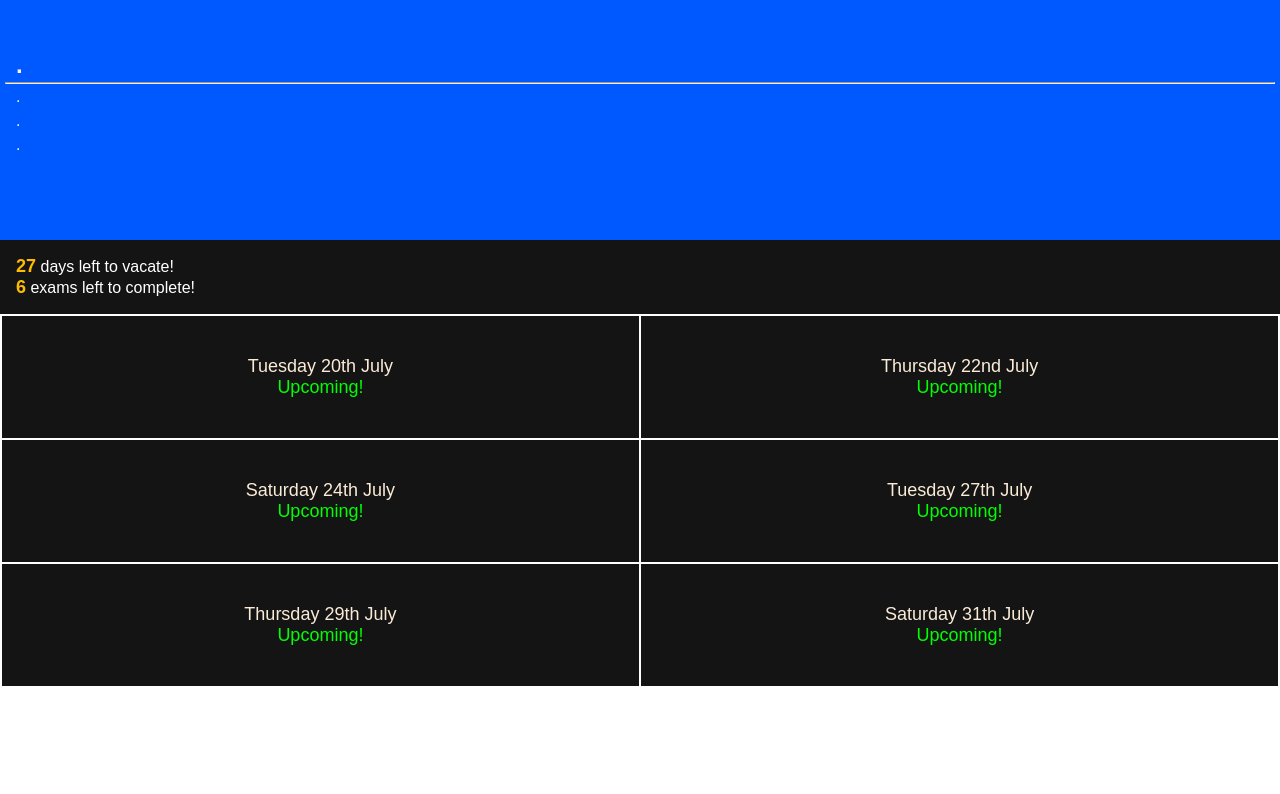
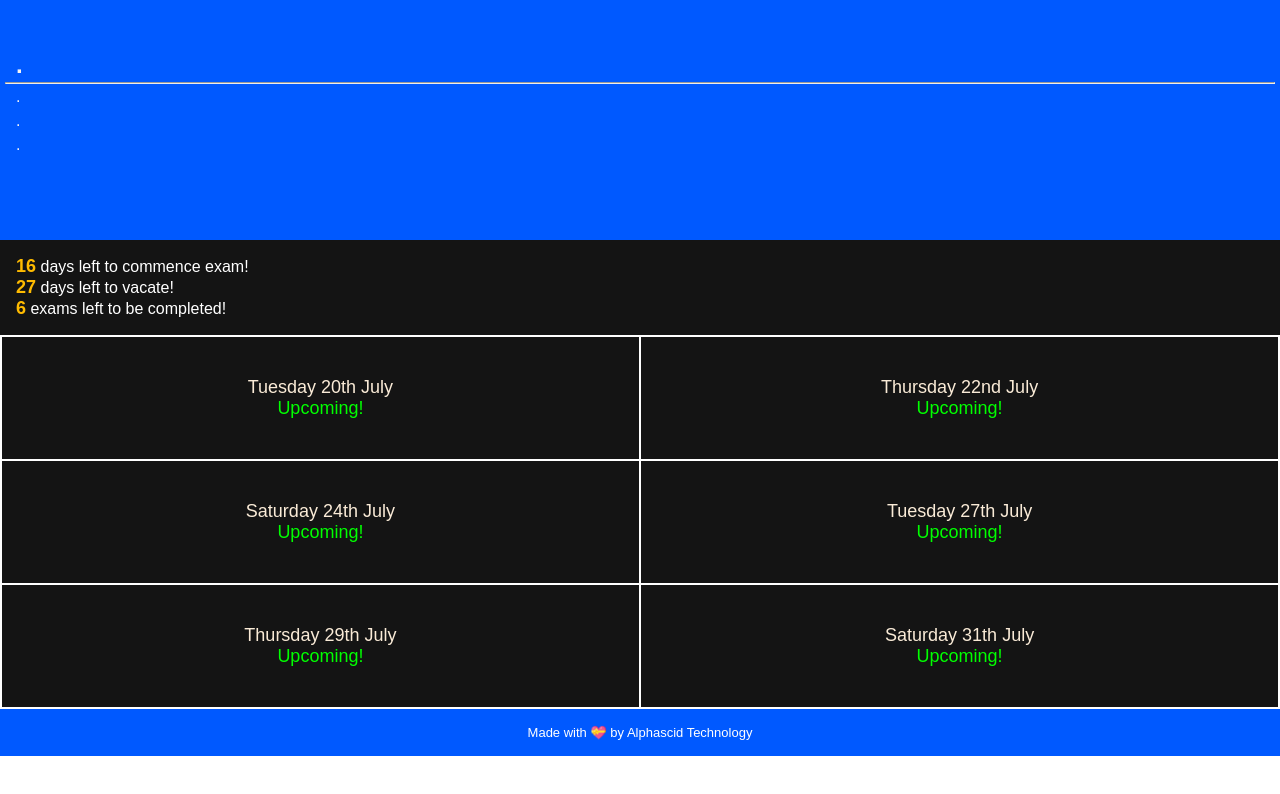
Before and after one commit to ercodr/exam, a plain HTML site: page index.html in a window 1280 px wide. Drawn offline with Linux system fonts and the light colour scheme.

Commit message:
Add files via upload

```diff
--- a/index.css
+++ b/index.css
@@ -87,7 +87,7 @@
 }
 
 @keyframes alert {
-      0% {opacity: 100;}
+       0% {opacity: 100;}
      10% {opacity: 50;}
      20% {opacity: 0;}
      30% {opacity: 100;}
@@ -103,3 +103,11 @@
         min-width: 400px;
     }
 }
+
+.footer-div{
+    background-color: #0059ff;
+    color: #fff;
+    padding: 1rem;
+    text-align: center;
+    font-size: small;
+}
--- a/index.html
+++ b/index.html
@@ -17,6 +17,11 @@
     </div>
 
     <div class="left timers">
+        <div class="right">
+            <span class="daysLeft" id="examComSpan"></span>
+            <span> days left to commence exam!</span>
+        </div>
+
         <div>
             <span class="daysLeft" id="vacationSpan"></span>
             <span> days left to vacate!</span>
@@ -24,7 +29,7 @@
 
         <div class="right">
             <span class="daysLeft" id="examSpan"></span>
-            <span> exams left to complete!</span>
+            <span> exams left to be completed!</span>
         </div>
     </div>
 
@@ -37,6 +42,11 @@
         <button class="btn" id="d6">Saturday 31th July <br> <span class="alert"></span></button>
     </div>
 
+    <div class="footer-div">
+        <span class="footer">Made with 💝 by Alphascid Technology</span>
+    </div>
+
+
     <script src="./index.js"></script>
 </body>
 </html>
--- a/index.js
+++ b/index.js
@@ -89,8 +89,12 @@ var shortMonthName = new Intl.DateTimeFormat("en-US", { month: "short" }).format
 var month = shortMonthName(date); // "Jul"
 
 const vacDay = 31;
+const examCom = 20;
 let vacSpan = document.getElementById('vacationSpan');
 let examSpan = document.getElementById('examSpan');
+let examComSpan = document.getElementById('examComSpan');
+
+examComSpan.textContent = examCom - day;
 
 vacSpan.textContent = vacDay - day;
 
```
